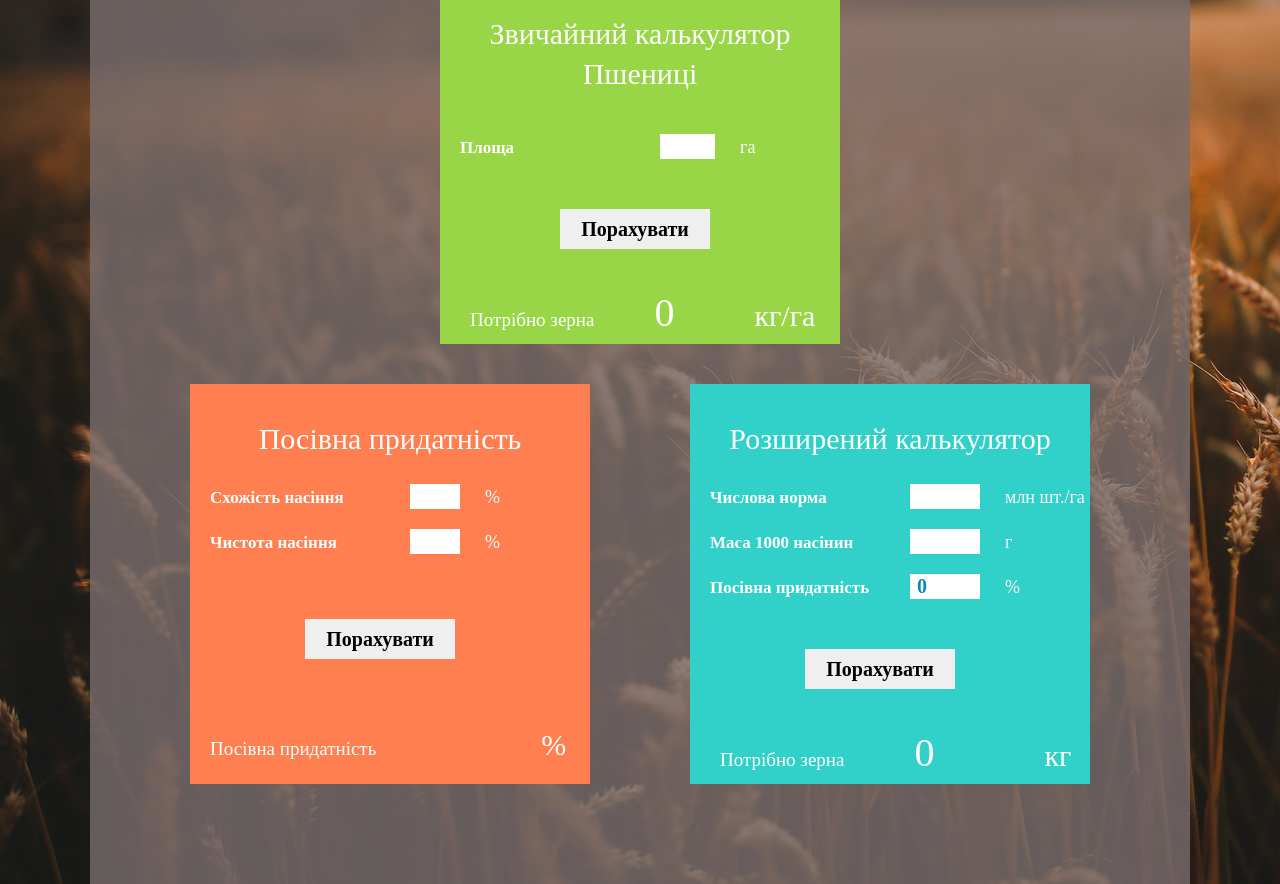
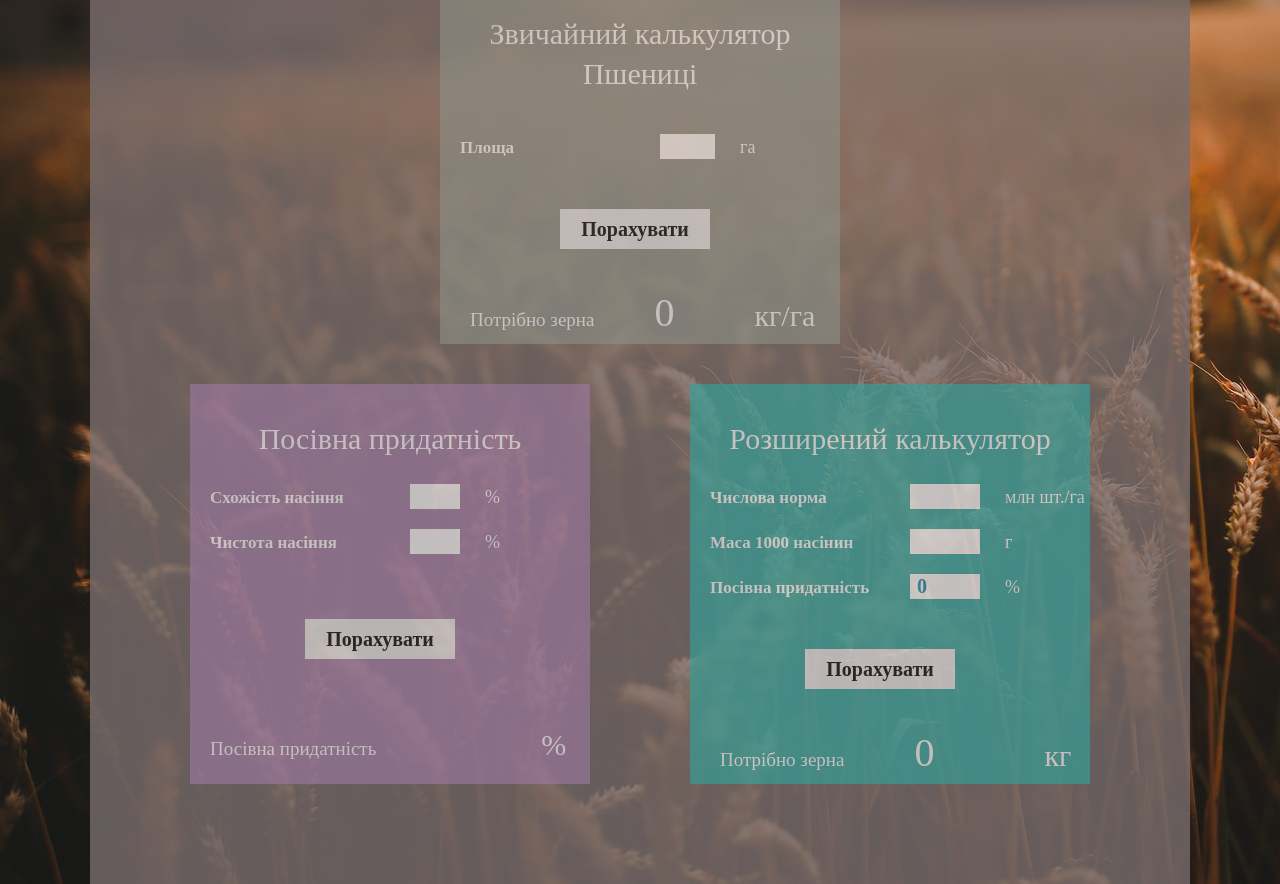
Before and after one commit to VasyaShkatulyak/dobriysiva, a React (Create React App) app: page /zernovi in a window 1280 px wide. Shown: the part 300-1184 px from the top of the page. Built offline with nearby package versions, Linux system fonts and the light colour scheme.

Commit message:
restyle simple calculations posivna pridatnist and proCalcuate

```diff
--- a/src/components/Calculations/SimpleCalculate.js
+++ b/src/components/Calculations/SimpleCalculate.js
@@ -11,7 +11,7 @@ const SimpleCalculate = () => {
     }
 
     function cultureCalculate() {
-        setEqual(Number(area) * 250);
+        setEqual(Number(area) * 249);
     }
 
     return (
--- a/src/components/Calculations/calculate.css
+++ b/src/components/Calculations/calculate.css
@@ -3,11 +3,15 @@
     padding-top: 15px;
     height: 350px;
     width: 400px;
-    background: #98d648;
+    background: #8d9188;
+    opacity: 0.6;
 }
 
 .simpleCalculate:hover {
-    box-shadow: #91ff00 1px 0 60px;
+    box-shadow: #ffffff 10px 0 90px;
+    border: 2px solid #ffffff;
+    opacity: 1;
+    transition: 1s;
 }
 
 .titleSimpleCalculate {
@@ -40,7 +44,7 @@
     height: 25px;
     width: 55px;
     padding: 0px 0px 0px 7px;
-    color: #84d618;
+    color: #8d9188;
     font-size: 20px;
     font-weight: 700;
 }
@@ -48,7 +52,7 @@
 .final {
     margin: 0px 0px 0px 60px;
     width: 100px;
-    background: #98d648;
+    background: #8d9188;
     font-size: 40px;
     color: white;
 }
@@ -64,10 +68,10 @@
 }
 
 .buttonSimpleCalculate:hover {
-    background: #000;
+    background: rgb(36, 35, 35);
     color: white;
-    text-shadow: white 1px 0 10px;
-    box-shadow: black 1px 0 10px;
+    text-shadow: white 1px 0 15px;
+    box-shadow: rgb(255, 255, 255) 1px 0 40px;
 }
 
 /* ------------------ProCalculate---------------- */
@@ -75,11 +79,15 @@
 .proCalculate {
     height: 400px;
     width: 400px;
-    background: rgb(49, 209, 201);
+    background: rgb(45, 167, 160);
+    opacity: 0.6;
 }
 
 .proCalculate:hover {
-    box-shadow: rgb(5, 139, 180) 1px 0 50px;
+    box-shadow: rgb(6, 213, 228) 1px 0 80px;
+    border: 2px solid #ffffff;
+    opacity: 1;
+    transition: 1s;
 }
 
 .titleCalculate {
@@ -100,7 +108,7 @@
 .finalPro {
     margin: 40px 0px 0px 70px;
     width: 130px;
-    background: rgb(49, 209, 201);
+    background: rgb(45, 167, 160);
     font-size: 40px;
     color: white;
 }
@@ -125,10 +133,10 @@
 }
 
 .buttonCalculate:hover {
-    background: #000;
-    color: white;
+    background: rgb(255, 255, 255);
+    color: rgb(23, 177, 169);
     text-shadow: white 1px 0 10px;
-    box-shadow: black 1px 0 10px;
+    box-shadow: rgb(255, 255, 255) 1px 0 30px;
 }
 
 .kg {
@@ -153,13 +161,17 @@
 
 /* ------------------------------------------ */
 .posivnaPridatnist{
-    background: coral;
+    background: rgb(160, 122, 165);
     height: 400px;
     width: 400px;
+    opacity: 0.6;
 }
 
 .posivnaPridatnist:hover {
-    box-shadow: rgb(219, 79, 28) 1px 0 50px;
+    box-shadow: rgb(218, 29, 243) 1px 0 80px;
+    border: 2px solid #ffffff;
+    opacity: 1;
+    transition: 1s;
 }
 
 .buttonPosivna{
@@ -177,23 +189,23 @@
     height: 25px;
     width: 50px;
     padding: 0px 0px 0px 7px;
-    color: coral;
+    color: rgb(186, 23, 207);
     font-size: 20px;
     font-weight: 700;
 }
 
 .buttonPosivna:hover {
-    background: #000;
-    color: white;
+    background: rgb(255, 255, 255);
+    color: rgb(166, 6, 187);
     text-shadow: white 1px 0 10px;
-    box-shadow: black 1px 0 10px;
+    box-shadow: rgb(255, 255, 255) 1px 0 20px;
 }
 
 
 .posivnaResult{
     margin: 0px 0px 0px 50px;
     width: 115px;
-    background: coral;
+    background: rgb(160, 122, 165);
     font-size: 40px;
     color: white;
 }
@@ -210,5 +222,12 @@
 .cornCalculate{
     height: 800px;
     width: 450px;
-    background: rgb(49, 209, 201);
+    background: rgb(45, 167, 160);
+    opacity: 0.6;
 }
+.cornCalculate:hover{
+    box-shadow: rgb(6, 213, 228) 1px 0 80px;
+    border: 2px solid #ffffff;
+    opacity: 1;
+    transition: 1s;
+}
--- a/src/components/Home/Home.css
+++ b/src/components/Home/Home.css
@@ -1,3 +1,11 @@
-h1{
+.h1{
+    color: grey;
     margin: 30px 0px 80px 0px;
 }
+body{
+    height: 1000px;
+}
+.main1{
+    width: 1100px;
+    background-color: white;
+}
--- a/src/components/Home/Home.js
+++ b/src/components/Home/Home.js
@@ -8,8 +8,11 @@ export default memo(function Home() {
         <>
             <Header />
 
-            <h1>Виберіть культуру для обчислення</h1>
+
+            <div classname="main1">
+            <h1 className="h1">Виберіть культуру для обчислення</h1>
             <ZernoviCard/>
+            </div>
         </>
     )
 })
--- a/src/components/TabsBar/tabs.css
+++ b/src/components/TabsBar/tabs.css
@@ -18,4 +18,5 @@
 }
 .tab_button:hover{
     border-bottom: 4px solid #6fbe08;
+    box-shadow: #91ff00 1px 12px 30px;
 }
--- a/src/components/style.css
+++ b/src/components/style.css
@@ -90,6 +90,7 @@ h1 {
   text-align: center;
   color: #ffffff;
   font-weight: 700;
+  margin: 30px 0px 80px 0px;
 }
 
 .calculates{
```
Also changed, not shown: 1 other file (tests, documents, lock files or other folders).
